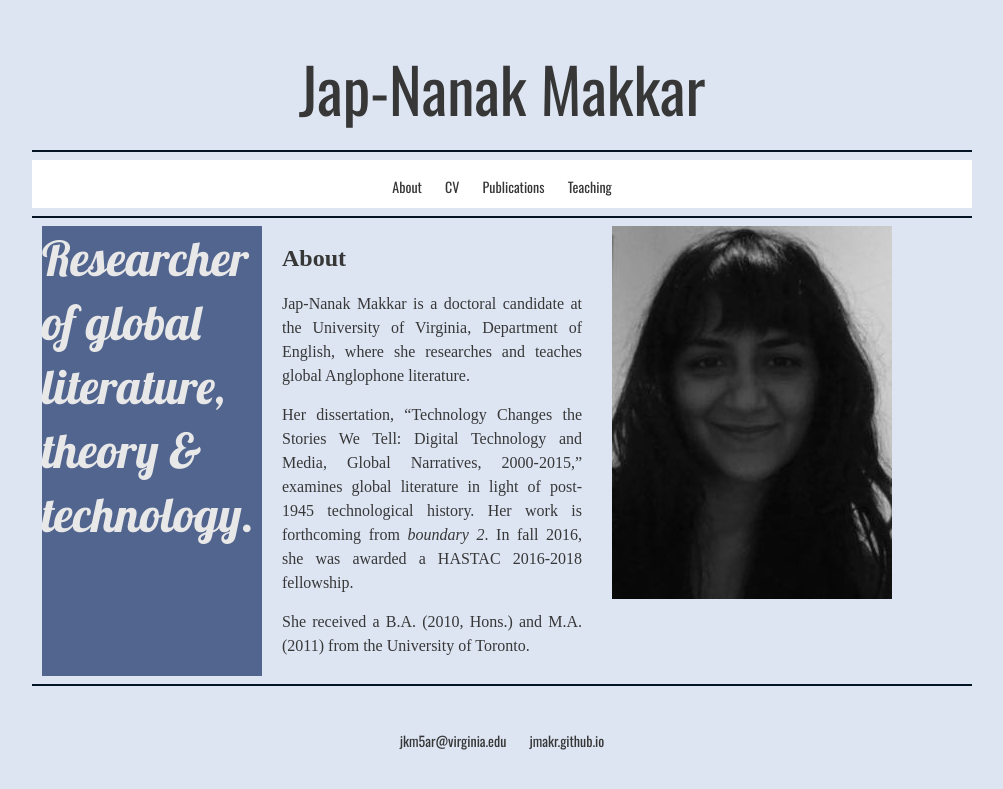
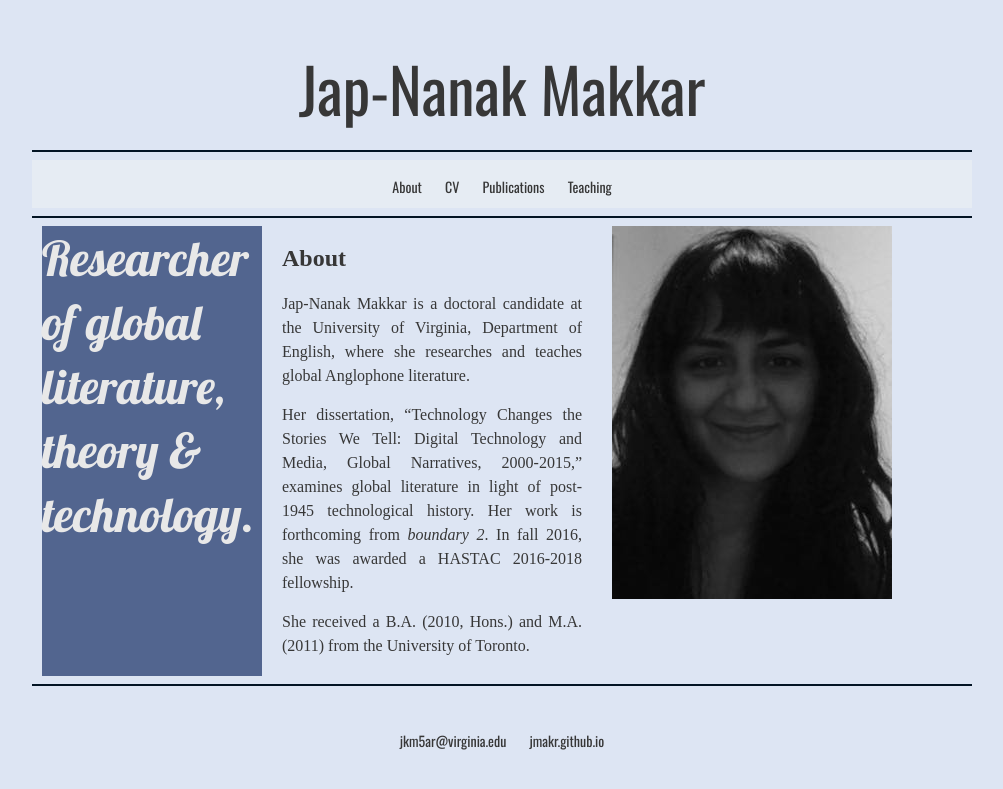
Before and after one commit to jmakr/jmakr.github.io, a Jekyll site: the page built from index.html, in a window 1280 px wide. Shown: the top 789 px of the page, without its empty margins (138-1141 px from the left). Built offline with Jekyll 4.4.1, drawn with Linux system fonts in a browser that asks for light colours; some web fonts are replaced.

Commit message:
Update main.css

```diff
--- a/css/main.css
+++ b/css/main.css
@@ -68,7 +68,7 @@
 
 section {
 
-    background-color: #ffffff; /* white */
+    background-color: #e6ecf3; /* off blue */
     position: relative;
     color: #373737; /* charcoal*/
     margin-right: auto;
```
